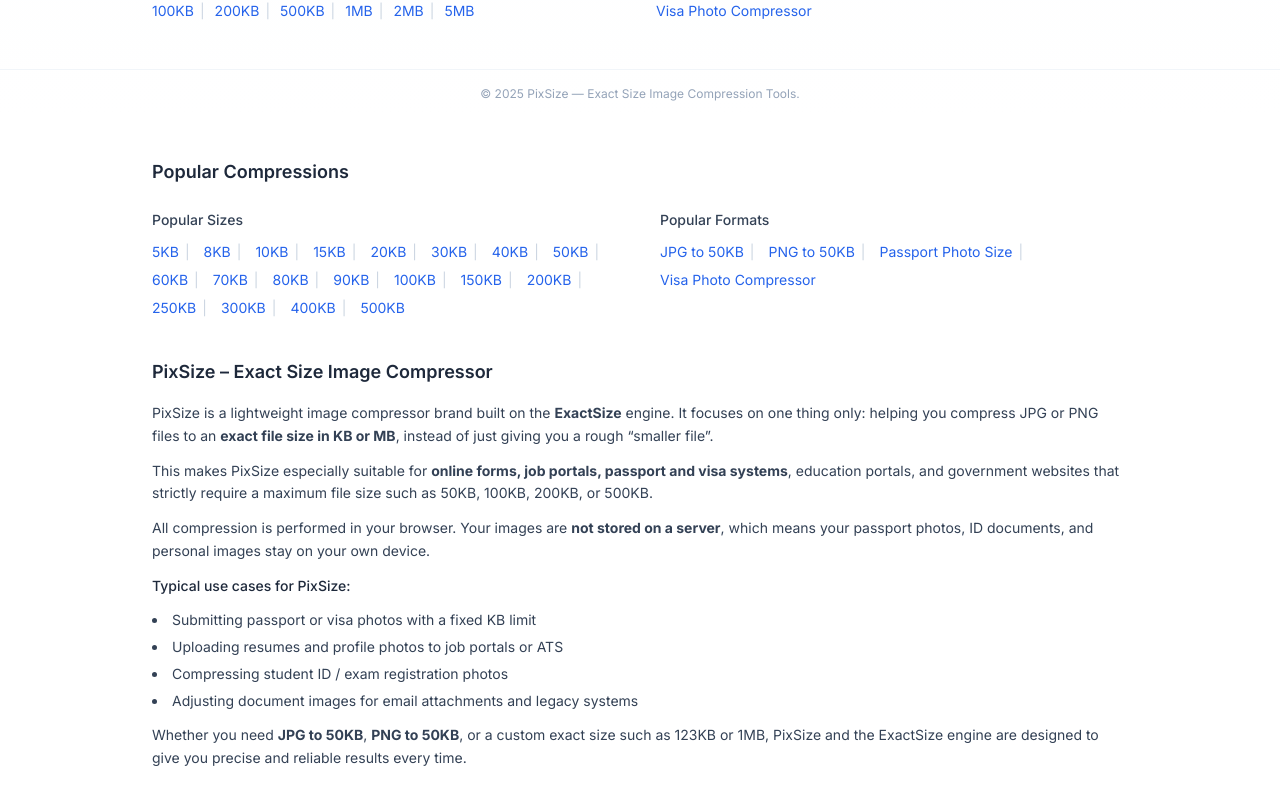
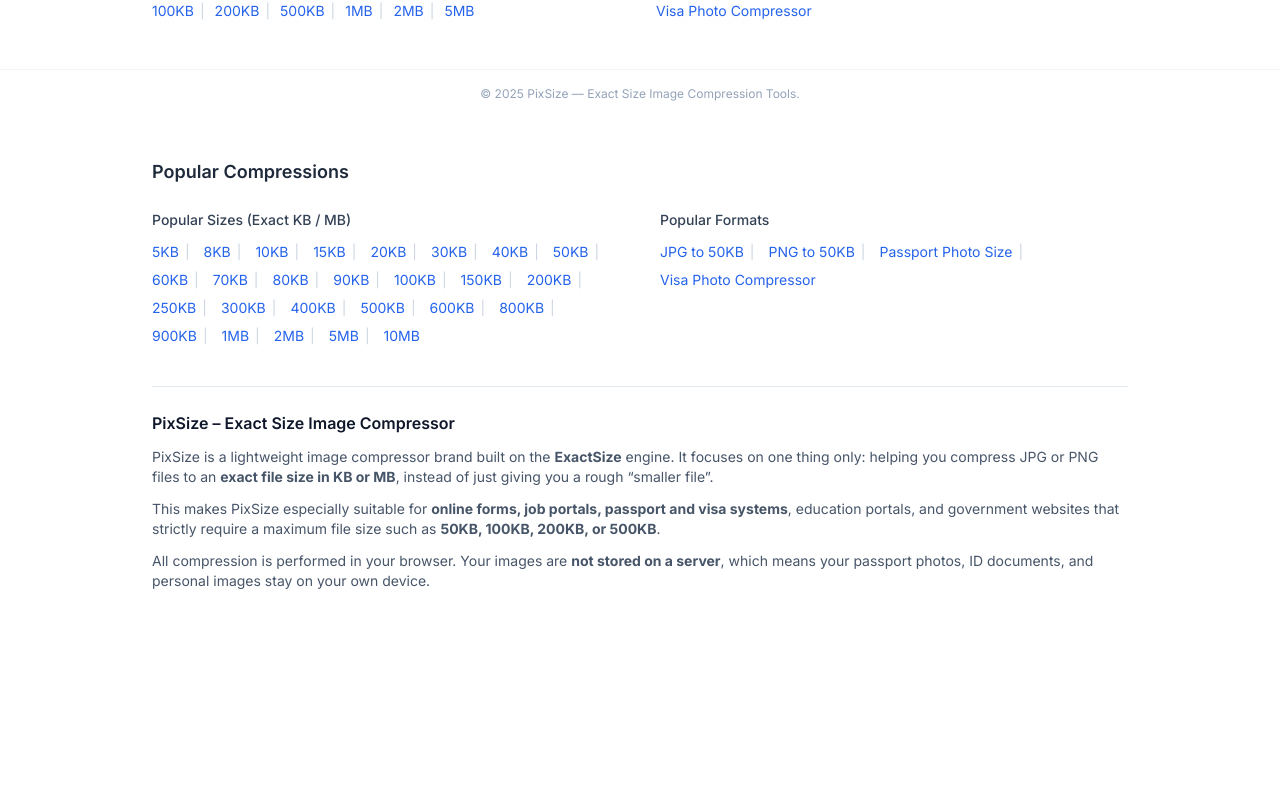
Before and after one commit to runpeng402/compression-picture, a Next.js app: page / in a window 1280 px wide. Shown: the part 985-1789 px from the top of the page. After the commit the page ends 1616 px from the top, so only its background shows below. Built offline with nearby package versions, Linux system fonts and the light colour scheme.

Commit message:
updata: the first page again

```diff
--- a/app/page.tsx
+++ b/app/page.tsx
@@ -1,7 +1,6 @@
 // app/page.tsx
 import { Metadata } from "next";
 import dynamic from "next/dynamic";
-import { SIZES_KB } from "@/lib/compressionSizes";
 
 const ImageCompressorTool = dynamic(
   () => import("@/components/ImageCompressorTool"),
@@ -9,19 +8,19 @@
 );
 
 // -------------------------------
-// 首页 SEO Metadata（PixSize + ExactSize）
+// 首页 SEO Metadata
 // -------------------------------
 export const metadata: Metadata = {
   title: "PixSize – Compress Images to Exact Size (KB or MB)",
   description:
-    "PixSize is a lightweight exact-size image compressor built on the ExactSize engine. Compress JPG or PNG images to an exact file size in KB or MB – perfect for passports, visa photos, job portals, school submissions, and online forms.",
+    "PixSize is a lightweight exact size image compressor. Compress JPG or PNG images to an exact file size in KB or MB for online forms, job portals, passport and visa submissions.",
   alternates: {
     canonical: "https://compresstokb.com",
   },
   openGraph: {
     title: "PixSize – Exact Size Image Compressor",
     description:
-      "Free online tool by PixSize to compress images to an exact size in KB or MB. 100% browser-side, fast, and private. Ideal for passport photos, visa uploads, resumes, and any system with strict file size limits.",
+      "Compress images to an exact size in KB or MB with PixSize, powered by the ExactSize engine. Ideal for passports, visas, job portals, and online forms.",
     url: "https://compresstokb.com",
     type: "website",
     images: [
@@ -35,15 +34,38 @@
 };
 
 // -------------------------------
-// 自动生成紧凑的内链列表
+// 首页 Popular 链接（只保留一套）
 // -------------------------------
-const POPULAR_SIZES = SIZES_KB.filter((n) => n <= 500).slice(0, 20);
 
-const POPULAR_SIZE_LINKS = POPULAR_SIZES.map((size) => ({
-  label: `${size}KB`,
-  href: `/compress-to-${size}kb`,
-  title: `Compress image to ${size}KB`,
-}));
+const POPULAR_SIZE_LINKS = [
+  { label: "5KB", href: "/compress-to-5kb" },
+  { label: "8KB", href: "/compress-to-8kb" },
+  { label: "10KB", href: "/compress-to-10kb" },
+  { label: "15KB", href: "/compress-to-15kb" },
+  { label: "20KB", href: "/compress-to-20kb" },
+  { label: "30KB", href: "/compress-to-30kb" },
+  { label: "40KB", href: "/compress-to-40kb" },
+  { label: "50KB", href: "/compress-to-50kb" },
+  { label: "60KB", href: "/compress-to-60kb" },
+  { label: "70KB", href: "/compress-to-70kb" },
+  { label: "80KB", href: "/compress-to-80kb" },
+  { label: "90KB", href: "/compress-to-90kb" },
+  { label: "100KB", href: "/compress-to-100kb" },
+  { label: "150KB", href: "/compress-to-150kb" },
+  { label: "200KB", href: "/compress-to-200kb" },
+  { label: "250KB", href: "/compress-to-250kb" },
+  { label: "300KB", href: "/compress-to-300kb" },
+  { label: "400KB", href: "/compress-to-400kb" },
+  { label: "500KB", href: "/compress-to-500kb" },
+  { label: "600KB", href: "/compress-to-600kb" },
+  { label: "800KB", href: "/compress-to-800kb" },
+  { label: "900KB", href: "/compress-to-900kb" },
+  // 下面这几个是你首页原来就有的 1MB / 2MB / 5MB / 10MB
+  { label: "1MB", href: "/compress-to-1000kb" },
+  { label: "2MB", href: "/compress-to-2000kb" },
+  { label: "5MB", href: "/compress-to-5000kb" },
+  { label: "10MB", href: "/compress-to-10000kb" },
+];
 
 const FORMATS = [
   { label: "JPG to 50KB", href: "/jpg-to-50kb" },
@@ -59,7 +81,7 @@
   const jsonLd = {
     "@context": "https://schema.org",
     "@type": "WebSite",
-    name: "PixSize – Exact Size Image Compressor",
+    name: "PixSize – Exact Size Image Compressor Tools",
     url: "https://compresstokb.com",
     potentialAction: {
       "@type": "SearchAction",
@@ -79,7 +101,7 @@
       {/* 主工具组件 */}
       <ImageCompressorTool titleOverride="Compress Images to Exact Size" />
 
-      {/* 内链区块（只保留这一块 Popular Compressions） */}
+      {/* ✅ 只保留一套 Popular + 品牌介绍 + SEO 文案 */}
       <section className="max-w-5xl mx-auto w-full px-4 sm:px-6 py-10">
         <h2 className="text-lg font-semibold text-slate-800 mb-6">
           Popular Compressions
@@ -89,15 +111,14 @@
           {/* Popular Sizes */}
           <div>
             <h3 className="text-sm font-medium text-slate-700 mb-3">
-              Popular Sizes
+              Popular Sizes (Exact KB / MB)
             </h3>
-
             <div className="flex flex-wrap items-center gap-x-2 gap-y-2 text-sm">
               {POPULAR_SIZE_LINKS.map((item, index) => (
                 <span key={item.href} className="inline-flex items-center">
                   <a
                     href={item.href}
-                    title={item.title}
+                    title={`Compress image to ${item.label}`}
                     className="text-blue-600 hover:text-blue-800 hover:underline"
                   >
                     {item.label}
@@ -115,7 +136,6 @@
             <h3 className="text-sm font-medium text-slate-700 mb-3">
               Popular Formats
             </h3>
-
             <div className="flex flex-wrap items-center gap-x-2 gap-y-2 text-sm">
               {FORMATS.map((item, index) => (
                 <span key={item.href} className="inline-flex items-center">
@@ -134,15 +154,12 @@
             </div>
           </div>
         </div>
-      </section>
 
-      {/* 品牌 + 长文案 SEO 区块（替代你之前那段长文字） */}
-      <section className="max-w-5xl mx-auto w-full px-4 sm:px-6 pb-16">
-        <h2 className="text-lg font-semibold text-slate-800 mb-4">
-          PixSize – Exact Size Image Compressor
-        </h2>
-
-        <div className="space-y-3 text-sm leading-relaxed text-slate-700">
+        {/* 品牌 + SEO 文案 */}
+        <div className="mt-10 border-t border-slate-200 pt-6 text-sm text-slate-600 space-y-3">
+          <h3 className="text-base font-semibold text-slate-900">
+            PixSize – Exact Size Image Compressor
+          </h3>
           <p>
             PixSize is a lightweight image compressor brand built on the{" "}
             <strong>ExactSize</strong> engine. It focuses on one thing only:
@@ -150,38 +167,16 @@
             <strong>exact file size in KB or MB</strong>, instead of just
             giving you a rough “smaller file”.
           </p>
-
           <p>
             This makes PixSize especially suitable for{" "}
             <strong>online forms, job portals, passport and visa systems</strong>
             , education portals, and government websites that strictly require a
-            maximum file size such as 50KB, 100KB, 200KB, or 500KB.
+            maximum file size such as <strong>50KB, 100KB, 200KB, or 500KB</strong>.
           </p>
-
           <p>
             All compression is performed in your browser. Your images are{" "}
             <strong>not stored on a server</strong>, which means your passport
             photos, ID documents, and personal images stay on your own device.
-          </p>
-
-          <p className="font-medium text-slate-800 mt-4">
-            Typical use cases for PixSize:
-          </p>
-          <ul className="list-disc list-inside space-y-1">
-            <li>Submitting passport or visa photos with a fixed KB limit</li>
-            <li>Uploading resumes and profile photos to job portals or ATS</li>
-            <li>Compressing student ID / exam registration photos</li>
-            <li>
-              Adjusting document images for email attachments and legacy
-              systems
-            </li>
-          </ul>
-
-          <p>
-            Whether you need <strong>JPG to 50KB</strong>,{" "}
-            <strong>PNG to 50KB</strong>, or a custom exact size such as 123KB
-            or 1MB, PixSize and the ExactSize engine are designed to give you
-            precise and reliable results every time.
           </p>
         </div>
       </section>
```
